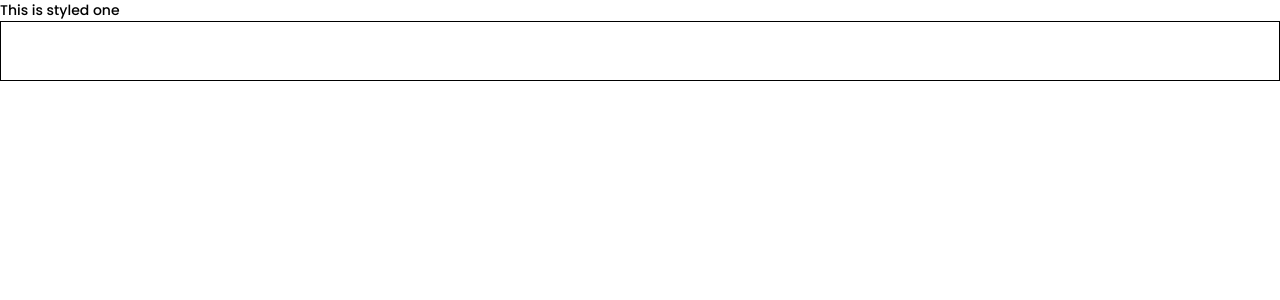
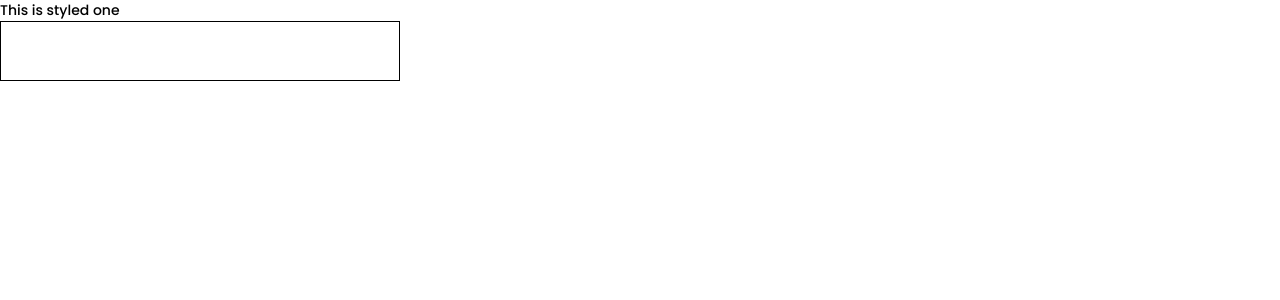
Before and after one commit to Angelxv01/thullo, a React app: page / in a window 1280 px wide. Shown: the top 300 px of the page. Built offline with nearby package versions, Linux system fonts and the light colour scheme.

Commit message:
TextArea setup

```diff
--- a/client/App.tsx
+++ b/client/App.tsx
@@ -1,11 +1,15 @@
 import React from 'react';
-import TextArea from './style/components/TextArea';
+import TextArea from './components/TextArea';
+import UseTextArea from './hooks/UseTextArea';
 
-const App = () => (
-  <div>
-    <p>This is styled one</p>
-    <TextArea />
-  </div>
-);
+const App = () => {
+  const textArea = UseTextArea();
+  return (
+    <div>
+      <p>This is styled one</p>
+      <TextArea {...textArea} />
+    </div>
+  );
+};
 
 export default App;
--- /dev/null
+++ b/client/components/TextArea.tsx
@@ -0,0 +1,43 @@
+import React from 'react';
+import styled from 'styled-components';
+import {IUseTextArea} from '../hooks/UseTextArea';
+
+// https://codepen.io/chriscoyier/pen/XWKEVLy
+const StyledTextArea = styled.div`
+  display: grid;
+  width: 100%;
+
+  &::after {
+    content: attr(data-replicated-value) ' ';
+    white-space: pre-wrap;
+    visibility: hidden;
+  }
+
+  & > textarea {
+    resize: none;
+    overflow: hidden;
+  }
+
+  & > textarea,
+  &::after {
+    border: 1px solid black;
+    padding: 0.5rem;
+    grid-area: 1 / 1 / 2 / 2;
+    overflow-wrap: break-word;
+    max-width: 400px;
+  }
+`;
+
+const TextArea = (props: IUseTextArea) => {
+  return (
+    <StyledTextArea ref={props.divRef}>
+      <textarea
+        ref={props.textAreaRef}
+        onChange={props.onChange}
+        value={props.value}
+      />
+    </StyledTextArea>
+  );
+};
+
+export default TextArea;
--- /dev/null
+++ b/client/hooks/UseTextArea.ts
@@ -0,0 +1,22 @@
+import React, {useRef, useState} from 'react';
+
+export interface IUseTextArea {
+  value: string;
+  onChange: (e: React.ChangeEvent<HTMLTextAreaElement>) => void;
+  divRef: React.RefObject<HTMLDivElement>;
+  textAreaRef: React.RefObject<HTMLTextAreaElement>;
+}
+
+const UseTextArea = (): IUseTextArea => {
+  const [value, setValue] = useState<string>('');
+  const divRef = useRef<HTMLDivElement>(null);
+  const textAreaRef = useRef<HTMLTextAreaElement>(null);
+  const onChange = (e: React.ChangeEvent<HTMLTextAreaElement>) => {
+    if (!(divRef.current && textAreaRef.current)) return;
+    divRef.current.dataset.replicatedValue = textAreaRef.current.value;
+    setValue(e.target.value);
+  };
+  return {value, onChange, divRef, textAreaRef};
+};
+
+export default UseTextArea;
--- a/client/style/components/TextArea.tsx
+++ /dev/null
@@ -1,50 +0,0 @@
-import React, {TextareaHTMLAttributes, useRef, useState} from 'react';
-import styled from 'styled-components';
-
-const StyledTextArea = styled.div`
-  display: grid;
-
-  &::after {
-    content: attr(data-replicated-value) ' ';
-    white-space: pre-wrap;
-    visibility: hidden;
-  }
-
-  & > textarea {
-    resize: none;
-    overflow: hidden;
-  }
-
-  & > textarea,
-  &::after {
-    border: 1px solid black;
-    padding: 0.5rem;
-    grid-area: 1 / 1 / 2 / 2;
-  }
-`;
-
-// https://codepen.io/chriscoyier/pen/XWKEVLy
-const TextArea = (props: TextareaHTMLAttributes<HTMLTextAreaElement>) => {
-  const textAreaRef = useRef<HTMLTextAreaElement>(null);
-  const divRef = useRef<HTMLDivElement>(null);
-  const [value, setValue] = useState('');
-
-  const onChange = (e: React.ChangeEvent<HTMLTextAreaElement>) => {
-    if (!(divRef.current && textAreaRef.current)) return;
-    divRef.current.dataset.replicatedValue = textAreaRef.current.value;
-    setValue(e.target.value);
-  };
-
-  return (
-    <StyledTextArea ref={divRef}>
-      <textarea
-        ref={textAreaRef}
-        onChange={onChange}
-        value={value}
-        {...props}
-      />
-    </StyledTextArea>
-  );
-};
-
-export default TextArea;
--- a/client/style/global.ts
+++ b/client/style/global.ts
@@ -1,5 +1,4 @@
 import {createGlobalStyle} from 'styled-components';
-import Theme from './theme';
 
 export default createGlobalStyle`
   *,
@@ -35,10 +34,10 @@ export default createGlobalStyle`
   body {
     line-height: 1.5;
     min-height: 100vh;
-    font-family: ${Theme.font.family.normal};
-    font-size: ${Theme.font.size[400]};
-    background-color: hsl(${Theme.color.white});
-    color: hsl(${Theme.color.dark});
+    font-family: ${({theme}) => theme.font.family.normal};
+    font-size: ${({theme}) => theme.font.size[400]};
+    background-color: hsl(${({theme}) => theme.color.white});
+    color: hsl(${({theme}) => theme.color.dark});
   }
 
   img,
--- a/client/style/theme.ts
+++ b/client/style/theme.ts
@@ -1,3 +1,5 @@
+import {DefaultTheme} from 'styled-components';
+
 export default {
   color: {
     dark: '0, 0%, 0%',
@@ -38,4 +40,4 @@ export default {
     3: '21px',
     4: '27px',
   },
-};
+} as DefaultTheme;
```
Also changed, not shown: client/styled.d.ts (added, +10 -0 lines).
